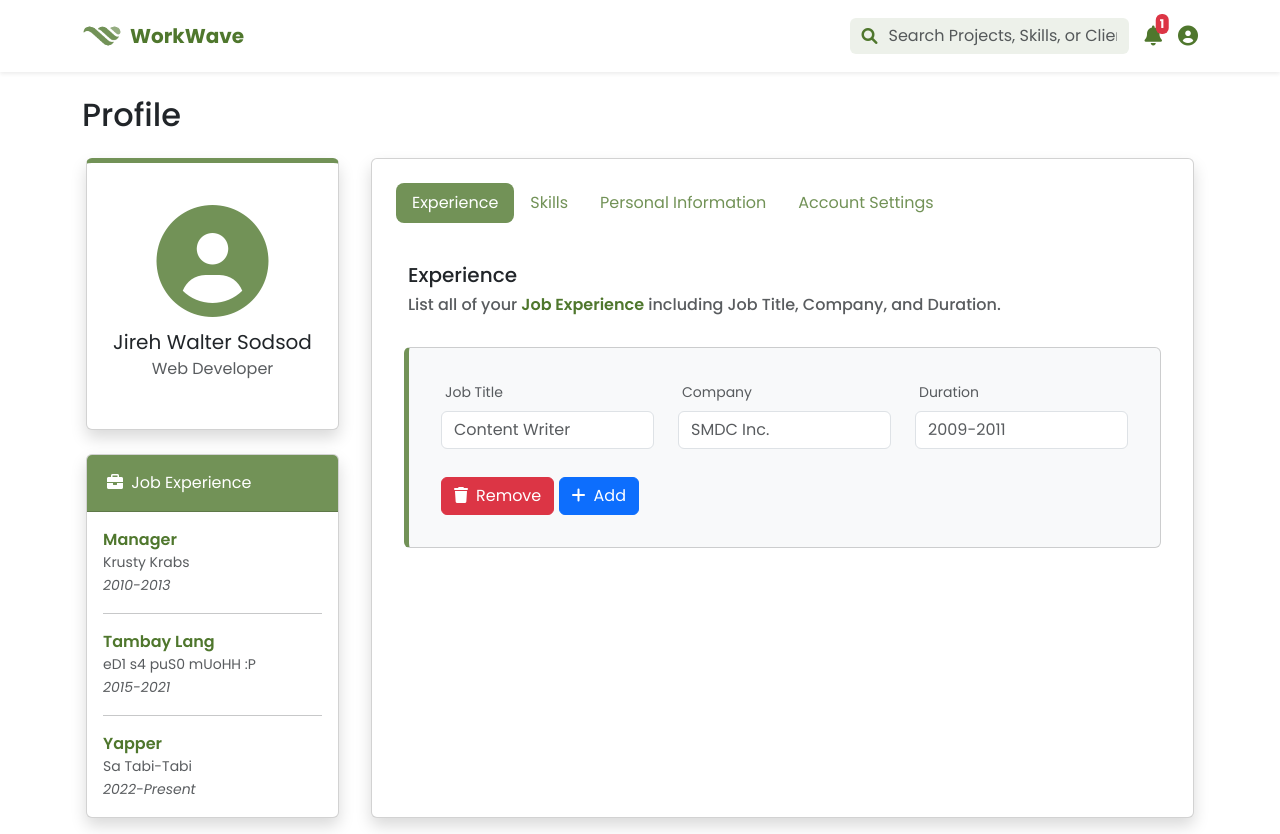
After one commit to sodsod-jw2003/WorkWave-Freelance-Project-Management-System, a PHP site: page /workwave/pages/freelancer/profile.php in a window 1280 px wide. The commit adds this page. Run offline with PHP 8.4, Linux system fonts and the light colour scheme.

Commit message:
added profile config for freelancers, fixed proc_register, added modal for logout confirmation

```diff
--- a/dist/css/custom.css
+++ b/dist/css/custom.css
@@ -18,5 +18,45 @@
 }
 
 .no-deco {
-    text-decoration: none;
+    text-decoration: none !important;
 }
+
+header a {
+    text-decoration: none !important;
+}
+
+.nav-logo {
+    height: 40px !important;
+    width: auto !important;
+}
+
+.no-outline:focus {
+    outline: none;
+    box-shadow: none;
+}
+
+.no-outline-green-focus:focus {
+    outline: none; /* Remove the browser's default outline */
+    border-color: var(--green-50); /* Set your desired border color */
+    box-shadow: 0 0 3px var(--green-50); /* Add a green glow effect */
+    transition: box-shadow 0.3s ease-in-out, border-color 0.3s ease-in-out; /* Smooth transition */
+}
+
+.border-top-accent {
+    border-top: 5px solid var(--green-30) !important;
+}
+
+.border-start-accent {
+    border-left: 5px solid var(--green-30) !important;
+}
+
+.nav-pills .nav-link {
+    border-radius: 0.5rem;
+    color: var(--green-30);
+    padding: auto 2rem !important;
+}
+
+.nav-pills .nav-link.active {
+    background-color: var(--green-30);
+    color: #ffffff;
+}
--- /dev/null
+++ b/misc/modals.php
@@ -0,0 +1,44 @@
+<?php
+
+require ('../../connection.php');
+
+?>
+
+<!DOCTYPE html>
+<html lang="en">
+<head>
+
+    <!-- browser icon -->
+    <link rel="icon" type="image/png" sizes="64x64" href="../../img/WorkWaveLogo.png">
+
+    <!-- Bootstrap CSS from CDN -->
+    <link href="https://cdn.jsdelivr.net/npm/bootstrap@5.3.0/dist/css/bootstrap.min.css" rel="stylesheet">
+
+    <!-- Font Awesome -->
+    <link rel="stylesheet" href="https://cdnjs.cloudflare.com/ajax/libs/font-awesome/6.0.0-beta3/css/all.min.css">
+
+    <!-- Custom CSS -->
+    <link rel="stylesheet" href="../../dist/css/custom.css">
+
+</head>
+<body>
+
+    <!-- logout confirmation modal -->
+    <div class="modal fade poppins" id="logoutModal" tabindex="-1" aria-labelledby="logoutModalLabel" aria-hidden="true">
+        <div class="modal-dialog modal-dialog-centered">
+            <div class="modal-content">
+                <div class="modal-header bg-green-40">
+                    <h5 class="modal-title text-white" id="logoutModalLabel">Confirm Logout</h5>
+                    <button type="button" class="btn-close" data-bs-dismiss="modal" aria-label="Close"></button>
+                </div>
+                <div class="modal-body m-3">Are you sure you want to logout?</div>
+                <div class="modal-footer">
+                    <button type="button" class="btn btn-secondary" data-bs-dismiss="modal">Cancel</button>
+                    <a href="#" class="btn btn-danger">Logout</a>
+                </div>
+            </div>
+        </div>
+    </div>
+
+</body>
+</html>
--- /dev/null
+++ b/pages/freelancer/profile.php
@@ -0,0 +1,266 @@
+<?php
+
+require ('../../connection.php');
+include ('../../misc/modals.php');
+
+?>
+
+<!DOCTYPE html>
+<html lang="en">
+<head>
+    <meta charset="UTF-8">
+    <meta name="viewport" content="width=device-width, initial-scale=1.0">
+    <title>WorkWave | Freelancer Profile</title>
+    <link rel="icon" type="image/png" sizes="64x64" href="../../img/WorkWaveLogo.png">
+
+
+    <!-- Bootstrap CSS from CDN -->
+    <link href="https://cdn.jsdelivr.net/npm/bootstrap@5.3.0/dist/css/bootstrap.min.css" rel="stylesheet">
+
+    <!-- Bootstrap JS from CDN -->
+    <script src="https://cdn.jsdelivr.net/npm/bootstrap@5.3.0/dist/js/bootstrap.bundle.min.js"></script>
+
+    <!-- Font Awesome -->
+    <link rel="stylesheet" href="https://cdnjs.cloudflare.com/ajax/libs/font-awesome/6.0.0-beta3/css/all.min.css">
+
+    <!-- Custom CSS -->
+    <link rel="stylesheet" href="../../dist/css/custom.css">
+
+    <!-- freelancer_profile.js -->
+    <script src="../../dist/js/freelancer_profile.js" defer></script>
+
+</head>
+<body>
+
+    <header class="container-fluid bg-white poppins shadow-sm sticky-top">
+        <nav class="container d-flex flex-wrap justify-content-between align-items-center py-3">
+
+            <!-- Logo/Branding -->
+            <a href="../../index.php" class="d-flex align-items-center text-decoration-none mb-2 mb-lg-0">
+                <img src="../../img/WorkWaveLogo.png" class="nav-logo" alt="WorkWave Logo" style="height: 40px; width: auto;">
+                <h5 class="mb-0 ms-2 text-green-60 fw-bold">WorkWave</h5>
+            </a>
+
+            <!-- Search Bar -->
+            <span class="ms-auto me-3 w-25">
+                <div class="input-group me-lg-4 mb-2 mb-lg-0" style="max-width: 600px; flex-grow: 1;">
+                    <span class="input-group-text bg-green-10 rounded-start border-0">
+                        <i class="fas fa-search text-green-50"></i>
+                    </span>
+                    <input type="text" name="search" class="form-control no-outline ps-0 border-0 rounded-end bg-green-10"
+                        placeholder="Search Projects, Skills, or Clients..." aria-label="Search">
+                </div>
+            </span>
+
+
+            <!-- Right Section: Notifications and Profile -->
+            <span class="d-flex align-items-center flex-wrap">
+                <!-- Notifications -->
+                <div class="nav-item dropdown me-3">
+                    <a href="#" class="nav-link position-relative" data-bs-toggle="dropdown" aria-expanded="false">
+                        <i class="fas fa-bell text-green-60 fa-lg"></i>
+                        <span class="badge bg-danger position-absolute top-0 start-100 translate-middle p-1 small">1</span>
+                    </a>
+                    <ul class="dropdown-menu dropdown-menu-end p-2" style="width: 300px;">
+                        <li class="dropdown-header">Notifications</li>
+                        <li>
+                            <a href="#" class="dropdown-item">
+                                <i class="fas fa-comment me-2"></i> New comment on project
+                                <span class="text-muted small d-block">2 min ago</span>
+                            </a>
+                        </li>
+                        <li>
+                            <a href="#" class="dropdown-item">
+                                <i class="fas fa-list-check me-2"></i> New task assigned
+                                <span class="text-muted small d-block">30 min ago</span>
+                            </a>
+                        </li>
+                        <li><hr class="dropdown-divider"></li>
+                        <li>
+                            <a href="#" class="dropdown-item text-center">View All</a>
+                        </li>
+                    </ul>
+                </div>
+
+                <!-- Profile -->
+                <div class="nav-item dropdown">
+                    <a href="#" class="nav-link" data-bs-toggle="dropdown" aria-expanded="false">
+                        <i class="fas fa-circle-user text-green-60 fa-lg"></i>
+                    </a>
+                    <ul class="dropdown-menu dropdown-menu-end p-2" style="width: 200px;">
+                        <li class="dropdown-header">Account</li>
+                        <li>
+                            <a href="profile.php" class="dropdown-item">
+                                <i class="fas fa-wrench me-2"></i>Profile
+                            </a>
+                        </li>
+                        <li>
+                            <a href="#" class="dropdown-item" data-bs-toggle="modal" data-bs-target="#logoutModal">
+                                <i class="fas fa-right-from-bracket me-2"></i>Logout
+                            </a>
+                        </li>
+                    </ul>
+                </div>
+            </span>
+
+        </nav>
+    </header>
+
+    <section class="container-fluid poppins">
+        <div class="container">
+            <!-- Profile Header -->
+            <div class="row mt-4">
+                <h2 class="text-start">Profile</h2>
+            </div>
+
+            <!-- Profile Content -->
+            <div class="row">
+                <!-- Sidebar/Profile Card -->
+                <div class="col-12 col-md-4 col-lg-3 p-3">
+                    <div class="card card-primary card-outline border-top-accent shadow mb-4 position-relative">
+                        <div class="container d-flex justify-content-center mt-5 position-relative">
+                            <!-- User Icon with Image Upload Trigger -->
+                            <label for="uploadImage"
+                                class="d-flex align-items-center justify-content-center text-green-30"
+                                style="cursor: pointer; display: flex; justify-content: center; align-items: center; width: 100px; height: 100px;">
+                                <i class="fas fa-circle-user fa-7x" id="userIcon"></i>
+                            </label>
+
+                            <!-- Hidden File Input -->
+                            <input type="file"
+                                id="uploadImage"
+                                name="uploadImage"
+                                class="d-none"
+                                accept="image/*">
+                        </div>
+                        <div class="container fs-5 text-center mt-3">Jireh Walter Sodsod</div>
+                        <div class="container fs-6 text-center text-muted mb-5">Web Developer</div>
+                    </div>
+
+                    <div class="card card-primary card-outline shadow">
+                        <div class="card-header bg-green-30 p-3">
+                            <i class="fa-solid fa-briefcase text-white ms-1"></i>
+                            <div class="text-white p-1 d-inline">Job Experience</div>
+                        </div>
+                        <div class="card-body">
+                            <div class="mb-3">
+                                <div class="text-muted fw-semibold text-green-60">Manager</div>
+                                <div class="text-muted small">Krusty Krabs</div>
+                                <div class="text-muted small d-inline fst-italic">2010-2013</div>
+                            </div>
+                            <hr class="divider">
+                            <div class="mb-3">
+                                <div class="text-muted fw-semibold text-green-60">Tambay Lang</div>
+                                <div class="text-muted small">eD1 s4 puS0 mUoHH :P</div>
+                                <div class="text-muted small d-inline fst-italic">2015-2021</div>
+                            </div>
+                            <hr class="divider">
+                            <div class="">
+                                <div class="text-muted fw-semibold text-green-60">Yapper</div>
+                                <div class="text-muted small">Sa Tabi-Tabi</div>
+                                <div class="text-muted small d-inline fst-italic">2022-Present</div>
+                            </div>
+                        </div>
+                    </div>
+                </div>
+
+                <!-- Main Content Area -->
+                <div class="col-12 col-md-8 col-lg-9 p-3">
+                    <div class="card shadow h-100">
+                        <div class="card-body">
+                            <!-- Nav Pills -->
+                            <ul class="nav nav-pills mb-3 m-2" id="pills-tab" role="tablist">
+                                <li class="nav-item" role="presentation">
+                                    <button class="nav-link active" id="pills-experience-tab" data-bs-toggle="pill" data-bs-target="#pills-experience" type="button" role="tab" aria-controls="pills-experience" aria-selected="true">
+                                        Experience
+                                    </button>
+                                </li>
+                                <li class="nav-item" role="presentation">
+                                    <button class="nav-link" id="pills-skills-tab" data-bs-toggle="pill" data-bs-target="#pills-skills" type="button" role="tab" aria-controls="pills-skills" aria-selected="false">
+                                        Skills
+                                    </button>
+                                </li>
+                                <li class="nav-item" role="presentation">
+                                    <button class="nav-link" id="pills-personal-tab" data-bs-toggle="pill" data-bs-target="#pills-personal" type="button" role="tab" aria-controls="pills-personal" aria-selected="false">
+                                        Personal Information
+                                    </button>
+                                </li>
+                                <li class="nav-item" role="presentation">
+                                    <button class="nav-link" id="pills-account-tab" data-bs-toggle="pill" data-bs-target="#pills-account" type="button" role="tab" aria-controls="pills-account" aria-selected="false">
+                                        Account Settings
+                                    </button>
+                                </li>
+                            </ul>
+
+                            <!-- Tab Content -->
+                            <div class="tab-content m-2" id="pills-tabContent">
+                                <!-- Experience Tab Pane -->
+                                <div class="tab-pane slide show active" id="pills-experience" role="tabpanel" aria-labelledby="pills-experience-tab">
+                                    <div class="container pt-4 pb-2 mb-3">
+                                        <h5 class="">Experience</h5>
+                                        <h6 class="text-muted">List all of your <span class="fw-semibold text-green-50">Job Experience</span> including Job Title, Company, and Duration.</h6>
+                                    </div>
+                                    <div class="card p-3 mx-2 bg-light border-start-accent card-outline">
+                                        <div class="card-body">
+                                            <div class="row">
+                                                <div class="col-md-4 mb-1">
+                                                    <label for="job_title" class="text-muted small mb-2 ms-1">Job Title</label>
+                                                    <input type="text" name="job_title" class="form-control bg-white-100 no-outline-green-focus border-1 w-100" placeholder="Content Writer">
+                                                </div>
+                                                <div class="col-md-4 mb-1">
+                                                    <label for="company" class="text-muted small mb-2 ms-1">Company</label>
+                                                    <input type="text" name="company" class="form-control bg-white-100 no-outline-green-focus border-1 w-100" placeholder="SMDC Inc.">
+                                                </div>
+                                                <div class="col-md-4 mb-1">
+                                                    <label for="duration" class="text-muted small mb-2 ms-1">Duration</label>
+                                                    <input type="text" name="duration" class="form-control bg-white-100 no-outline-green-focus border-1 w-100" placeholder="2009-2011">
+                                                </div>
+                                            </div>
+                                        </div>
+                                        <div class="card-footer border-0 bg-transparent mb-2">
+                                            <button class="btn btn-danger">
+                                                <i class="fas fa-trash text-white me-2"></i><span>Remove</span>
+                                            </button>
+                                            <button class="btn btn-primary">
+                                                <i class="fas fa-plus text-white me-2"></i><span>Add</span>
+                                            </button>
+                                        </div>
+                                    </div>
+                                </div>
+
+                                <!-- Skills Tab Pane -->
+                                <div class="tab-pane slide" id="pills-skills" role="tabpanel" aria-labelledby="pills-skills-tab">
+                                    <div class="container pt-4 pb-2 mb-3">
+                                        <h5 class="">Skills</h5>
+                                        <h6 class="text-muted">Select and tick all the <span class="fw-semibold text-green-50">Skills</span> that you possess.</h6>
+                                    </div>
+                                </div>
+
+                                <!-- Personal Information Tab Pane -->
+                                <div class="tab-pane slide" id="pills-personal" role="tabpanel" aria-labelledby="pills-personal-tab">
+                                    <div class="container pt-4 pb-2 mb-3">
+                                        <h5 class="">Personal Information</h5>
+                                        <h6 class="text-muted">Provide all the <span class="fw-semibold text-green-50">Personal Information</span> necessary for your account setup.</h6>
+                                    </div>
+                                </div>
+
+                                <!-- Account Settings Tab Pane -->
+                                <div class="tab-pane slide" id="pills-account" role="tabpanel" aria-labelledby="pills-account-tab">
+                                    <div class="container pt-4 pb-2 mb-3">
+                                        <h5 class="">Account Settings</h5>
+                                        <h6 class="text-muted">Having trouble about security? Modify your account or Take a Break.</h6>
+                                    </div>
+                                </div>
+                            </div>
+                        </div>
+                    </div>
+                </div>
+
+
+            </div>
+        </div>
+    </section>
+
+
+</body>
+</html>
```
Also changed, not shown: dist/php/process/proc_register.php (+41 -61 lines), pages/freelancer/dashboard.php (+84 -4 lines), dist/js/freelancer_profile.js (added), img/WorkWaveLogo.png (added), img/ww.ico (deleted), img/ww1.ico (deleted).
